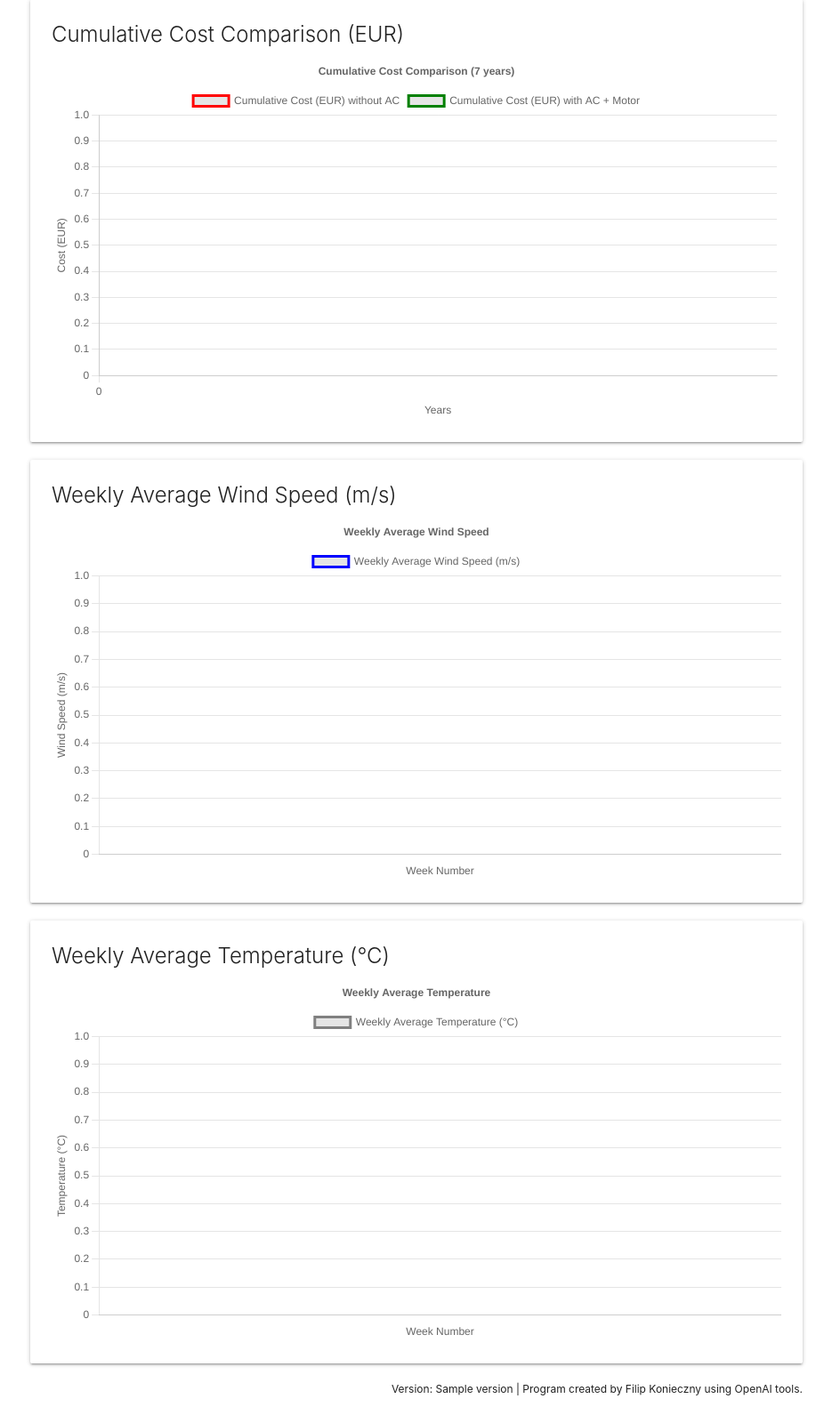
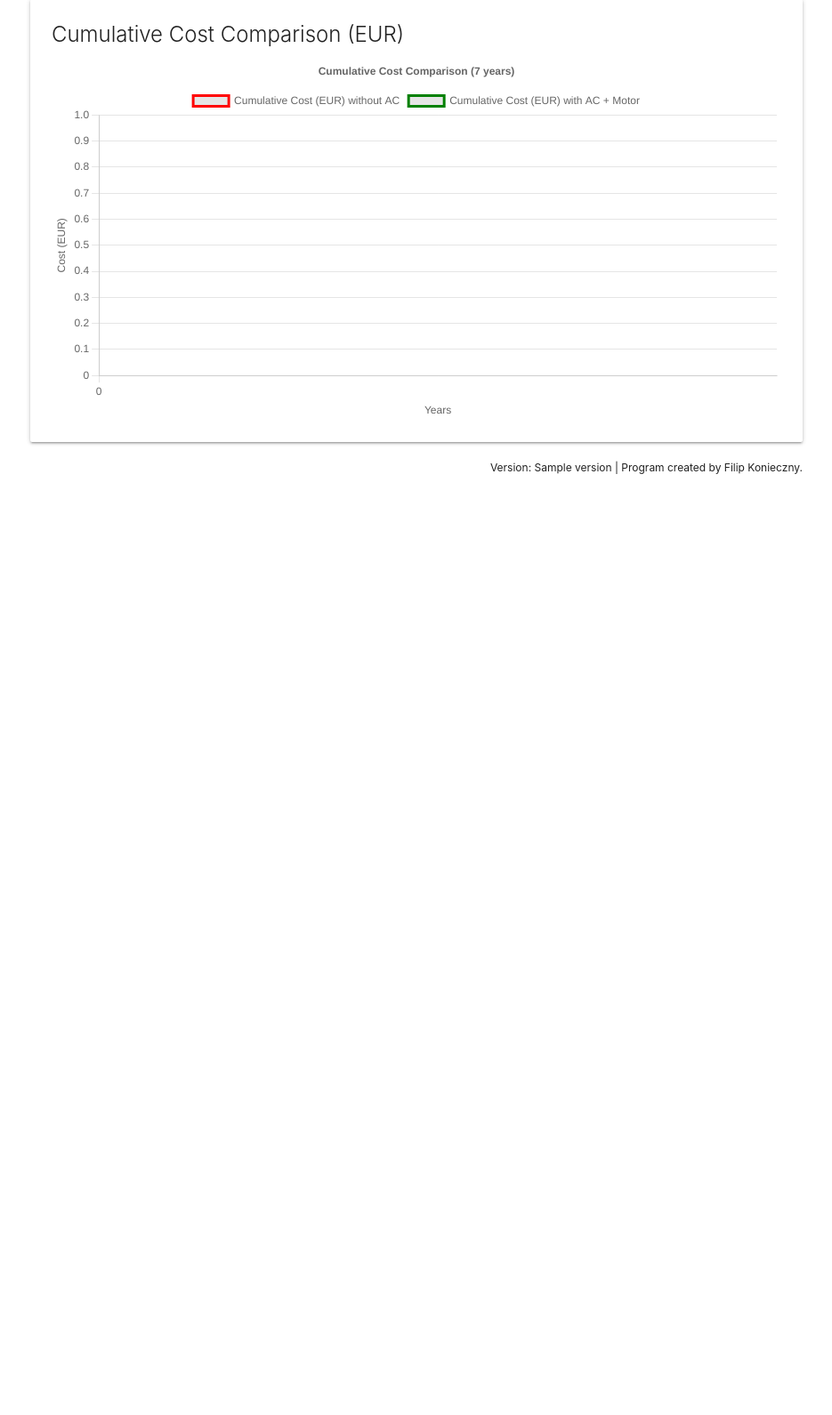
Before and after one commit to wielkimurad/air-curtain-roi, a Flask app: template templates/index.html in a window 1280 px wide. Shown: the part 3088-4679 px from the top of the page at 89% size, without its empty margins (172-1107 px from the left). After the commit the page ends 3621 px from the top, so only its background shows below. Run offline with Flask 3, Linux system fonts and the light colour scheme; the template is opened without the code that fills it: most values are stand-ins (such as "Sample title", 1, 10 or a date in 2020); some libraries are stand-ins or nearby versions.

Commit message:
Add files via upload

```diff
--- a/app.py
+++ b/app.py
@@ -7,7 +7,7 @@ from flask import Flask, render_template, request, make_response
 import pdfkit  # biblioteka do generowania PDF
 
 app = Flask(__name__)
-APP_VERSION = "9.0"  # Zaktualizowana wersja
+APP_VERSION = "9.1"  # Zaktualizowana wersja
 
 # Lista miesięcy
 months = ["January", "February", "March", "April", "May", "June",
@@ -58,11 +58,11 @@ currencies = ["EUR"]
 
 # 8-stopniowa skala wiatru – wartość pobierana z formularza (jako string) przekształcana do mnożnika
 wind_scale = {
-    "0": 0.0,    # brak wiatru
+    "0": 0.0,    # No Wind
     "1": 0.25,
     "2": 0.5,
     "3": 0.75,
-    "4": 1.0,    # medium (domyślnie)
+    "4": 1.0,    # Medium (default)
     "5": 1.25,
     "6": 1.5,
     "7": 1.75
@@ -77,6 +77,22 @@ def smooth_data(data, window=3):
         end = min(n, i + half + 1)
         smoothed.append(round(sum(data[start:end]) / (end - start), 1))
     return smoothed
+
+# Nowa funkcja – najpierw obliczamy średnie dzienne, potem grupujemy według tygodnia
+def compute_weekly_averages_from_daily(hourly_data):
+    daily = {}
+    for dt, value in hourly_data:
+        day = dt.date()
+        daily.setdefault(day, []).append(value)
+    daily_avg = {day: sum(values) / len(values) for day, values in daily.items()}
+    weekly = {}
+    for day, avg in daily_avg.items():
+        week = day.isocalendar()[1]
+        weekly.setdefault(week, []).append(avg)
+    weekly_avg = {week: round(sum(values) / len(values), 1) for week, values in weekly.items()}
+    weeks = sorted(weekly_avg.keys())
+    avg = [weekly_avg[w] for w in weeks]
+    return json.dumps({"weeks": weeks, "avg": avg})
 
 def get_reference_hourly_data_for_location(user_lat, user_lon):
     def haversine(lat1, lon1, lat2, lon2):
@@ -147,22 +163,6 @@ def generate_hourly_wind_year(wind_data):
                 hourly_wind.append((dt, wind))
     return hourly_wind
 
-def compute_weekly_averages(hourly_data):
-    weekly = {}
-    for dt, value in hourly_data:
-        if value is None:
-            continue
-        week = dt.isocalendar()[1]
-        if week not in weekly:
-            weekly[week] = []
-        weekly[week].append(value)
-    weekly_avg = {}
-    for week, values in weekly.items():
-        weekly_avg[week] = round(sum(values) / len(values), 1)
-    weeks = sorted(weekly_avg.keys())
-    avg = [weekly_avg[w] for w in weeks]
-    return json.dumps({"weeks": weeks, "avg": avg})
-
 @app.route("/", methods=["GET", "POST"])
 def index():
     result = None
@@ -178,7 +178,7 @@ def index():
         lat_val = request.form.get("lat")
         lng_val = request.form.get("lng")
         if not lat_val or not lng_val:
-            return "<script>alert('Brakuje danych: wybierz lokalizację na mapie.');document.getElementById('map').scrollIntoView({behavior: 'smooth'});window.history.back();</script>", 400
+            return "<script>alert('Missing data: please select a location on the map.');document.getElementById('map').scrollIntoView({behavior: 'smooth'});window.history.back();</script>", 400
         try:
             user_lat = float(lat_val)
             user_lon = float(lng_val)
@@ -191,17 +191,19 @@ def index():
         hourly_temp = generate_hourly_reference_year(temp_data)
         hourly_wind = generate_hourly_wind_year(wind_data)
         if all(temp is None for dt, temp in hourly_temp):
-            return "Error: Brak danych temperatur referencyjnych", 500
+            return "Error: No reference temperature data", 500
 
-        weekly_chart_data = compute_weekly_averages(hourly_temp)
-        weekly_wind_chart_data = compute_weekly_averages(hourly_wind)
-        # Wygładzamy dane wiatru, by wykres był bardziej równomierny
+        weekly_chart_data = compute_weekly_averages_from_daily(hourly_temp)
+        weekly_wind_chart_data = compute_weekly_averages_from_daily(hourly_wind)
+        # Wygładzamy dane obu wykresów, aby uniknąć efektu "piły"
+        weekly_temp_dict = json.loads(weekly_chart_data)
+        weekly_temp_dict["avg"] = smooth_data(weekly_temp_dict["avg"], window=3)
+        weekly_chart_data = json.dumps(weekly_temp_dict)
         weekly_wind_dict = json.loads(weekly_wind_chart_data)
         weekly_wind_dict["avg"] = smooth_data(weekly_wind_dict["avg"], window=3)
         weekly_wind_chart_data = json.dumps(weekly_wind_dict)
 
         energy_cost = round(float(request.form.get("energyCost", "0.25")), 2)
-        # Pobieramy wartość z 8-stopniowej skali
         windiness = request.form.get("windiness", "4")
         wind_multiplier = wind_scale.get(windiness, 1.0)
         width = float(request.form.get("width"))
@@ -277,20 +279,20 @@ def index():
             if full_avg is None or op_avg is None or op_wind_avg is None:
                 temp_table.append({
                     "month": months[m-1],
-                    "monthly_avg": "brak danych",
-                    "wind_avg": "brak danych",
-                    "operating_avg": "brak danych",
-                    "operating_wind": "brak danych",
-                    "indoor_temp": "brak danych",
+                    "monthly_avg": "No data",
+                    "wind_avg": "No data",
+                    "operating_avg": "No data",
+                    "operating_wind": "No data",
+                    "indoor_temp": "No data",
                     "season_info": f"Amplitude: {amp_value}°C"
                 })
             else:
                 if op_avg < indoor_temp_winter:
                     chosen_indoor = indoor_temp_winter
-                    season_info = "Automatic: winter season temperature selected"
+                    season_info = "Automatic: winter season selected"
                 elif op_avg > indoor_temp_summer:
                     chosen_indoor = indoor_temp_summer
-                    season_info = "Automatic: summer season temperature selected"
+                    season_info = "Automatic: summer season selected"
                 else:
                     chosen_indoor = op_avg
                     season_info = "Transitional season"
@@ -305,7 +307,7 @@ def index():
                     "season_info": season_info
                 })
 
-        # Obliczenia zużycia energii i śladu węglowego
+        # Energy and carbon calculations – uwzględniamy wpływ wiatru
         if all(val is not None for val in operating_avgs):
             energy_without = []
             energy_with = []
@@ -338,7 +340,6 @@ def index():
                 energy_without.append(int(round(E_no)))
                 energy_with.append(int(round(E_curtain)))
                 monthly_savings.append(int(round(savings)))
-                # Obliczamy miesięczną oszczędność śladu węglowego (kg CO₂)
                 monthly_carbon = round(savings * EMISSION_FACTOR, 1)
                 monthly_carbon_savings.append(monthly_carbon)
             annual_motor_energy = sum(motor_energy_list)
@@ -381,33 +382,33 @@ def index():
                 "with": [energy_with[i] + motor_energy_list[i] for i in range(12)]
             })
             payback_chart_data = json.dumps({
-                "years": list(range(0, 8)),  # ograniczenie do 7 lat (0-7)
+                "years": list(range(0, 8)),  # 0-7 = 7 years
                 "without": [annual_cost_without * y for y in range(0, 8)],
                 "with": [1100 + (annual_cost_with_motor * y) for y in range(0, 8)],
                 "payback": payback_period
             })
         else:
             result = {
-                "total_savings": "Brak danych",
-                "energy_without": "Brak danych",
-                "energy_with": "Brak danych",
-                "motor_energy": "Brak danych",
-                "monthly_carbon_savings": "Brak danych",
+                "total_savings": "No data",
+                "energy_without": "No data",
+                "energy_with": "No data",
+                "motor_energy": "No data",
+                "monthly_carbon_savings": "No data",
                 "months": months,
-                "monthly_savings": "Brak danych",
+                "monthly_savings": "No data",
                 "monthly_operating_hours": effective_monthly_hours,
-                "annual_energy_without": "Brak danych",
-                "annual_cost_without": "Brak danych",
-                "annual_energy_with": "Brak danych",
-                "annual_cost_with": "Brak danych",
-                "annual_motor_energy": "Brak danych",
-                "annual_cost_motor": "Brak danych",
-                "annual_energy_with_motor": "Brak danych",
-                "annual_cost_with_motor": "Brak danych",
-                "annual_savings_energy": "Brak danych",
-                "annual_savings_cost": "Brak danych",
-                "payback_period": "Brak danych",
-                "carbon_footprint": "Brak danych"
+                "annual_energy_without": "No data",
+                "annual_cost_without": "No data",
+                "annual_energy_with": "No data",
+                "annual_cost_with": "No data",
+                "annual_motor_energy": "No data",
+                "annual_cost_motor": "No data",
+                "annual_energy_with_motor": "No data",
+                "annual_cost_with_motor": "No data",
+                "annual_savings_energy": "No data",
+                "annual_savings_cost": "No data",
+                "payback_period": "No data",
+                "carbon_footprint": "No data"
             }
             chart_data = json.dumps({
                 "months": months,
@@ -418,7 +419,7 @@ def index():
                 "years": [],
                 "without": [],
                 "with": [],
-                "payback": "Brak danych"
+                "payback": "No data"
             })
 
         result["monthly_wind"] = monthly_avg_wind
--- a/templates/index.html
+++ b/templates/index.html
@@ -21,7 +21,7 @@
     legend { font-weight: bold; }
     #map { height: 400px; margin-bottom: 20px; }
     table.striped td, table.striped th { text-align: center; }
-    /* Add vertical lines after specified columns */
+    /* Vertical lines for specified columns */
     th.wind_all, td.wind_all,
     th.wind_oper, td.wind_oper,
     th.indoor, td.indoor {
@@ -29,7 +29,7 @@
     }
     /* In Energy Loss table, no green coloring */
     .energy { font-weight: bold; color: inherit; }
-    /* For Annual Summary table, add vertical lines between columns */
+    /* For Annual Summary table, add vertical lines */
     table.annual td, table.annual th { border-right: 1px solid #ccc; }
     footer { font-size: 0.8em; text-align: right; margin-top: 20px; }
     .banner-title { font-family: 'Lobster', cursive; font-size: 200%; }
@@ -209,7 +209,7 @@
 
     {% if result %}
       <div id="results">
-      <!-- Climate Data Table (formerly Temperature & Seasonal Data) -->
+      <!-- Climate Data Table -->
       <div class="card">
         <div class="card-content">
           <span class="card-title">Climate Data ({{ chosen_station }})</span>
@@ -321,7 +321,7 @@
         </div>
       </div>
 
-      <!-- Charts -->
+      <!-- Charts: Only Monthly Energy and Cumulative Cost -->
       <div class="card" style="margin-top:20px;">
         <div class="card-content">
           <span class="card-title">{{ translate("monthly_energy", language) }}</span>
@@ -334,23 +334,11 @@
           <canvas id="paybackChart"></canvas>
         </div>
       </div>
-      <div class="card" style="margin-top:20px;">
-        <div class="card-content">
-          <span class="card-title">Weekly Average Wind Speed (m/s)</span>
-          <canvas id="weeklyWindChart"></canvas>
-        </div>
-      </div>
-      <div class="card" style="margin-top:20px;">
-        <div class="card-content">
-          <span class="card-title">Weekly Average Temperature (°C)</span>
-          <canvas id="weeklyChart"></canvas>
-        </div>
-      </div>
     {% endif %}
   </div>
 
   <footer>
-    Version: {{ version }} | Program created by Filip Konieczny using OpenAI tools.
+    Version: {{ version }} | Program created by Filip Konieczny.
   </footer>
 
   <!-- Modal Info -->
@@ -532,66 +520,6 @@
     });
     {% endif %}
 
-    {% if weekly_chart_data %}
-    const weeklyData = {{ weekly_chart_data|safe }};
-    const ctx3 = document.getElementById('weeklyChart').getContext('2d');
-    const weeklyChart = new Chart(ctx3, {
-      type: 'line',
-      data: {
-        labels: weeklyData.weeks,
-        datasets: [
-          {
-            label: 'Weekly Average Temperature (°C)',
-            data: weeklyData.avg,
-            borderColor: 'gray',
-            fill: false
-          }
-        ]
-      },
-      options: {
-        responsive: true,
-        plugins: {
-          legend: { position: 'top' },
-          title: { display: true, text: 'Weekly Average Temperature' }
-        },
-        scales: {
-          x: { title: { display: true, text: 'Week Number' } },
-          y: { title: { display: true, text: 'Temperature (°C)' } }
-        }
-      }
-    });
-    {% endif %}
-
-    {% if weekly_wind_chart_data %}
-    const weeklyWindData = {{ weekly_wind_chart_data|safe }};
-    const ctx4 = document.getElementById('weeklyWindChart').getContext('2d');
-    const weeklyWindChart = new Chart(ctx4, {
-      type: 'line',
-      data: {
-        labels: weeklyWindData.weeks,
-        datasets: [
-          {
-            label: 'Weekly Average Wind Speed (m/s)',
-            data: weeklyWindData.avg,
-            borderColor: 'blue',
-            fill: false
-          }
-        ]
-      },
-      options: {
-        responsive: true,
-        plugins: {
-          legend: { position: 'top' },
-          title: { display: true, text: 'Weekly Average Wind Speed' }
-        },
-        scales: {
-          x: { title: { display: true, text: 'Week Number' } },
-          y: { title: { display: true, text: 'Wind Speed (m/s)' } }
-        }
-      }
-    });
-    {% endif %}
-
     {% if result %}
     window.onload = function() {
       document.getElementById("loading").style.display = "none";
```
